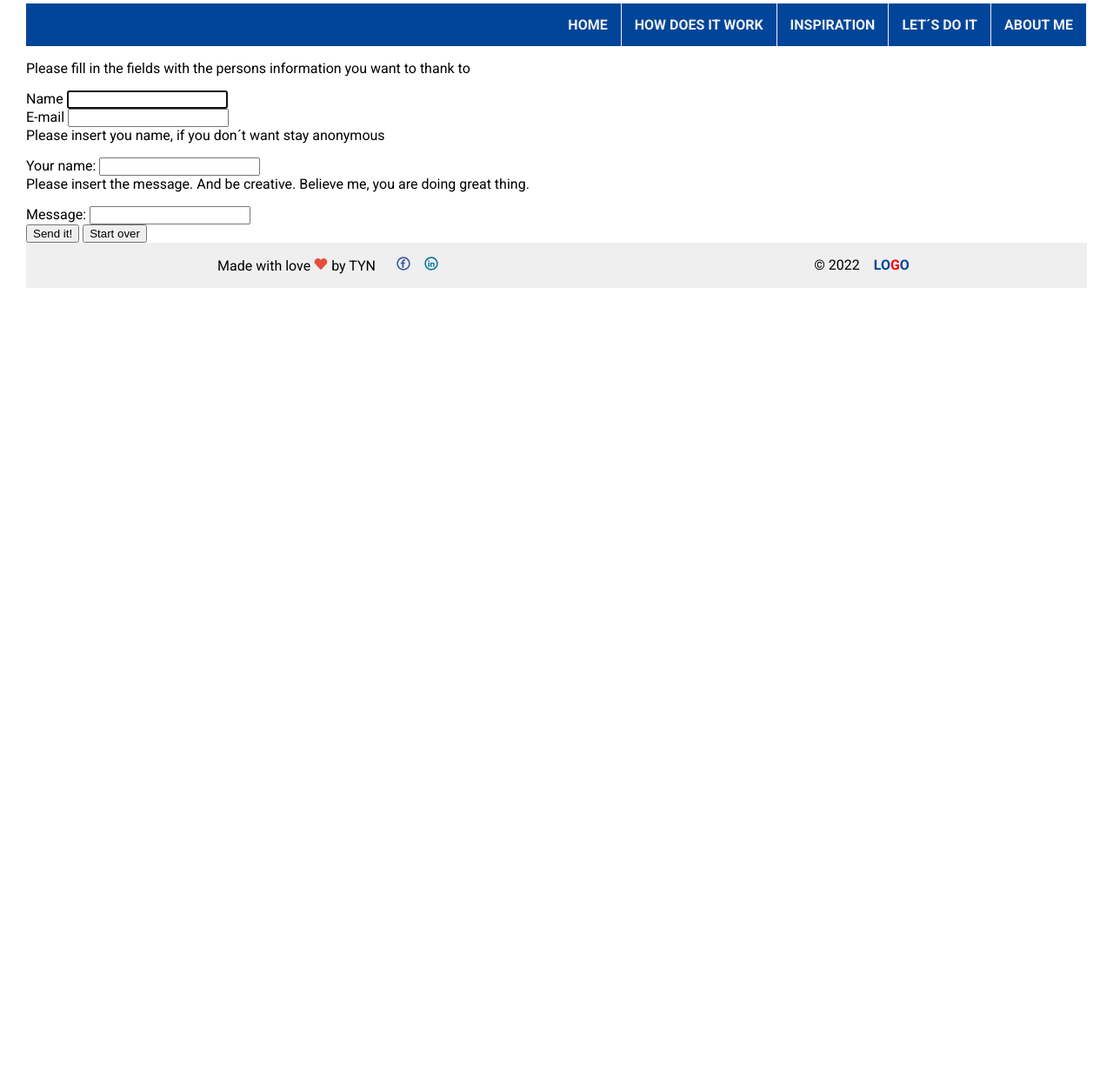
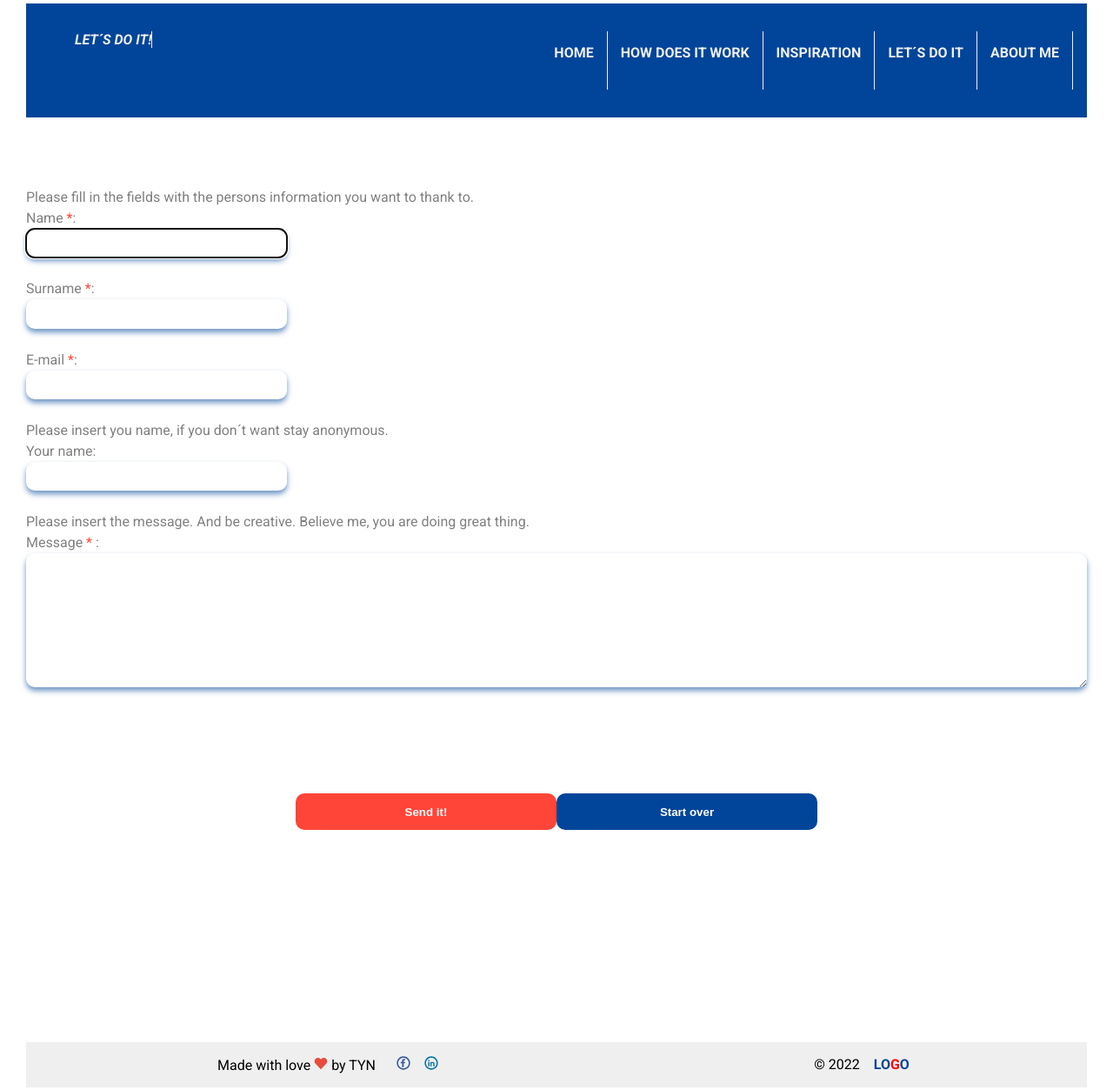
Before and after one commit to KristynaJerabk/PROJEKT_Zaver, an Eleventy site: page lets-do-it.html in a window 1280 px wide. Shown: the part 26-1279 px from the top of the page at 87% size. Before the commit the page ends 800 px from the top, so only its background shows below. Built offline with nearby package versions, Linux system fonts and the light colour scheme; Eleventy itself is replaced by a stand-in of ours; files that its build step writes are made by us from their sources.

Commit message:
WIP:form and index

```diff
--- a/_includes/tmplt_main.njk
+++ b/_includes/tmplt_main.njk
@@ -31,15 +31,19 @@
 
             <label for="menu-checkbox" class="menu__toggler"><img class="menu__icon" src="/images/hamburger.ico" alt=""></label>
 
+            <div class="menu__wrapper">
+                <ul class="menu__title">
+                    <li class="menu__item title">{{title}}</li>
+                </ul>
                 <ul class="menu__list">
-                <li class="menu__item"><a href="/index/" class="menu__link">Home</a></li>
+                    <li class="menu__item"><a href="/index.html" class="menu__link">Home</a></li>
                     <li class="menu__item"><a href="/how-does-it-work/" class="menu__link">How does it work</a></li>
                     <li class="menu__item"><a href="/inspiration/" class="menu__link">Inspiration</a></li>
                     <li class="menu__item"><a href="/lets-do-it/" class="menu__link">Let´s do it</a></li>
                     <li class="menu__item"><a href="#" class="menu__link">About me</a></li>
                 </ul>
+            </div>
         </nav>
-    <!-- MENU END -->
 
     <!--CONTENT-->
     <main>
--- a/css/style.css
+++ b/css/style.css
@@ -9,20 +9,8 @@ html { box-sizing: border-box; }
 	--white: #FFFFFF;
 	--grey: #efefef;
 
-	/* --grey-300: hsl(0, 0%, 30%); */
-	/* --grey-400: hsl(0, 0%, 40%); */
-	/* --grey-500: hsl(0, 0%, 50%); */
-
-	/* --primary: #004769;
-	--accent: #fc0; */
-
 	--font-default: 'Roboto', sans-serif;
 
-	--spacer: 1rem;
-	--spacer-quarter: calc(var(--spacer) / 4);
-	--spacer-half: calc(var(--spacer) / 2);
-	--spacer-bigger: calc(var(--spacer) * 1.5);
-	--spacer-double: calc(var(--spacer) * 2);
 }
 
 body {
@@ -32,6 +20,10 @@ body {
 	background-color: var(--white)
 
 }
+main {
+	margin-top: 5em;
+}
+
 /*
  **************************************
 	MENU
@@ -50,10 +42,9 @@ body {
 	width: auto;
 	display: block;
 }
-.menu__list {
+.menu__wrapper{
 	display: none;
-	margin: 0;
-	padding: 0;
+	padding: 1em;
 	list-style: none;
 	background-color: var(--blue);
 	color: var(--grey);
@@ -63,9 +54,14 @@ body {
 	border-bottom: 1px solid var(--grey);
 	font-weight: bold;
 	text-transform: uppercase;
+	list-style: none;
 
 }
-
+.title {
+	border-bottom: none;
+	margin-bottom: 3em;
+	font-style: italic;
+}
 .menu__link {
 	display: block;
 	padding: 15px;
@@ -78,9 +74,14 @@ body {
 	background-color: var(--grey);
 }
 
-.menu__checkbox:checked ~ .menu__list {
+.menu__checkbox:checked ~ .menu__wrapper {
 	display: block;
 }
+.menu__checkbox:checked ~ .menu__title {
+	display: none;
+}
+
+
 
 @media screen and (min-width: 800px) {
 
@@ -88,11 +89,21 @@ body {
 		display: none;
 	}
 
+	.menu__wrapper {
+		display: flex !important;
+		justify-content: space-between;
+
+	}
+	.menu__title {
+		text-align: center;
+		align-items: flex-end;
+		justify-items: baseline;
+		font-style: italic;
+	}
 	.menu__list {
 		display: flex !important;
 		justify-content: flex-end;
 	}
-
 	.menu__item {
 		border-right: 1px solid var(--grey);
 		border-bottom: 0;
@@ -186,9 +197,10 @@ body {
 .button__primary {
 	display: flex;
 	justify-content: center;
-	margin-top: 50%;
+	margin-top: 20%;
 	margin-bottom: 20%;
-	width: 300px;
+	min-width: 100px;
+	width: 50%;
 	padding: 1em;
 	font-weight: bolder;
 	color: var(--white);
@@ -198,8 +210,22 @@ body {
 	text-align: center;
 	list-style: none;
 	text-decoration: none;
+	cursor: pointer;
 }
-.button__primary--reset
+.button__primary:hover {
+	transform:scale(110%);
+}
+.reset {
+	background-color: var(--blue);
+	margin-top: 0;
+}
+
+@media (min-width: 800px) {
+
+	.button__primary {
+		width: 300px;
+	}
+}
 
 /*
  **************************************
@@ -216,6 +242,49 @@ body {
 	FORM
  **************************************
 */
+.inputs {
+	display: flex;
+	flex-direction: column;
+	color: grey;
+	line-height: 1.5em;
+}
+.input__form {
+	border: none;
+	box-shadow: 0px 4px 6px var(--blue-light);
+	border-radius: 10px;
+	height: 2.5em;
+
+}
+.textarea__form {
+	border: none;
+	box-shadow: 0px 4px 6px var(--blue-light);
+	border-radius: 10px;
+
+}
+.asterix {
+	color: var(--red);
+}
+
+.buttons {
+	display: flex;
+	flex-direction: column;
+	align-items: center;
+}
+
+@media (min-width: 800px) {
+	.buttons {
+		flex-direction: row;
+		justify-content: center;
+	}
+	.button__primary {
+		margin-top: 10%;
+	}
+	.input__form {
+		width: 300px;
+	}
+
+}
+
 
 /*
  **************************************
@@ -237,11 +306,27 @@ body {
 	box-shadow: 0px 4px 6px var(--blue-light);
     border-radius: 10px;
 }
+
+.Inspiration:hover {
+	transform:scale(115%);
+}
 .blockquote__inspiration {
 	margin: 0.5em;
 }
 
 @media (min-width: 800px) {
-	grid-template-columns: repeat(3, 50%);
-
+	.Inspiration__Wrapper {
+		grid-template-columns: repeat(3, minmax(100px,600px));
+		gap: 30px;
+		justify-content: space-evenly;
+		align-self: center;
+		}
+	.Inspiration {
+		width: auto;
+		height: 300px;
+		text-align: center;
+	}
+	.blockquote__inspiration {
+		text-align: center;
+	}
 }
--- a/lets-do-it.html
+++ b/lets-do-it.html
@@ -3,20 +3,28 @@ layout: tmplt_main.njk
 title: Let´s do it!
 ---
 <script src="https://smtpjs.com/v3/smtp.js"></script>
-<p>Please fill in the fields with the persons information you want to thank to</p>
+
     <form method="GET">
         <div class="form">
-            <label for="Name">Name</label>
-            <input type="text" name="Name" id="Name" autofocus><br>
-            <label for="E-mail">E-mail</label>
-            <input type="email" name="E-mail" id="E-mail"><br>
-            <label for="YourName">Please insert you name, if you don´t want stay anonymous</p>
+            <div class="inputs">
+                <div class=""></div>
+                <label for="Name">Please fill in the fields with the persons information you want to thank to. <br>
+                 Name <span class="asterix">*</span>:</label>
+                <input class="input__form" type="text" name="Name" id="Name" autofocus required><br>
+                <label for="Surname">Surname <span class="asterix">*</span>:</label>
+                   <input class="input__form" type="text" name="Surname" id="Surname"><br>
+                <label for="E-mail">E-mail <span class="asterix">*</span>: </label>
+                <input class="input__form" type="email" name="E-mail" id="E-mail" required><br>
+                <label for="YourName">Please insert you name, if you don´t want stay anonymous.<br>
                 Your name: </label>
-            <input type="text" name="Your name" id="YourName"><br>
-            <label for="Message">Please insert the message. And be creative. Believe me, you are doing great thing.</p>
-                Message:</label>
-            <input type="text" name="Message" id="Message"><br>
-            <input type="submit" value="Send it!"  id="SendIt">
-            <input type="reset" value="Start over" id="StartOver">
+                <input class="input__form" type="text" name="Your name" id="YourName"><br>
+                <label for="Message">Please insert the message. And be creative. Believe me, you are doing great thing. <br>
+                Message <span class="asterix">*</span> :</label>
+                <textarea class="textarea__form" name="Message" id="" cols="30" rows="10" id="Message" required></textarea>
+            </div>
+            <div class="buttons">
+                <input class="button__primary" type="submit" value="Send it!"  id="SendIt">
+                <input class="button__primary reset"type="reset" value="Start over" id="StartOver">
+            </div>
         </div>
     </form>
```
Also changed, not shown: index.html (+4 -2 lines), inspiration.html (+6 -2 lines), images/background.svg (added). Lines whose indentation alone changed are shown as unchanged.
